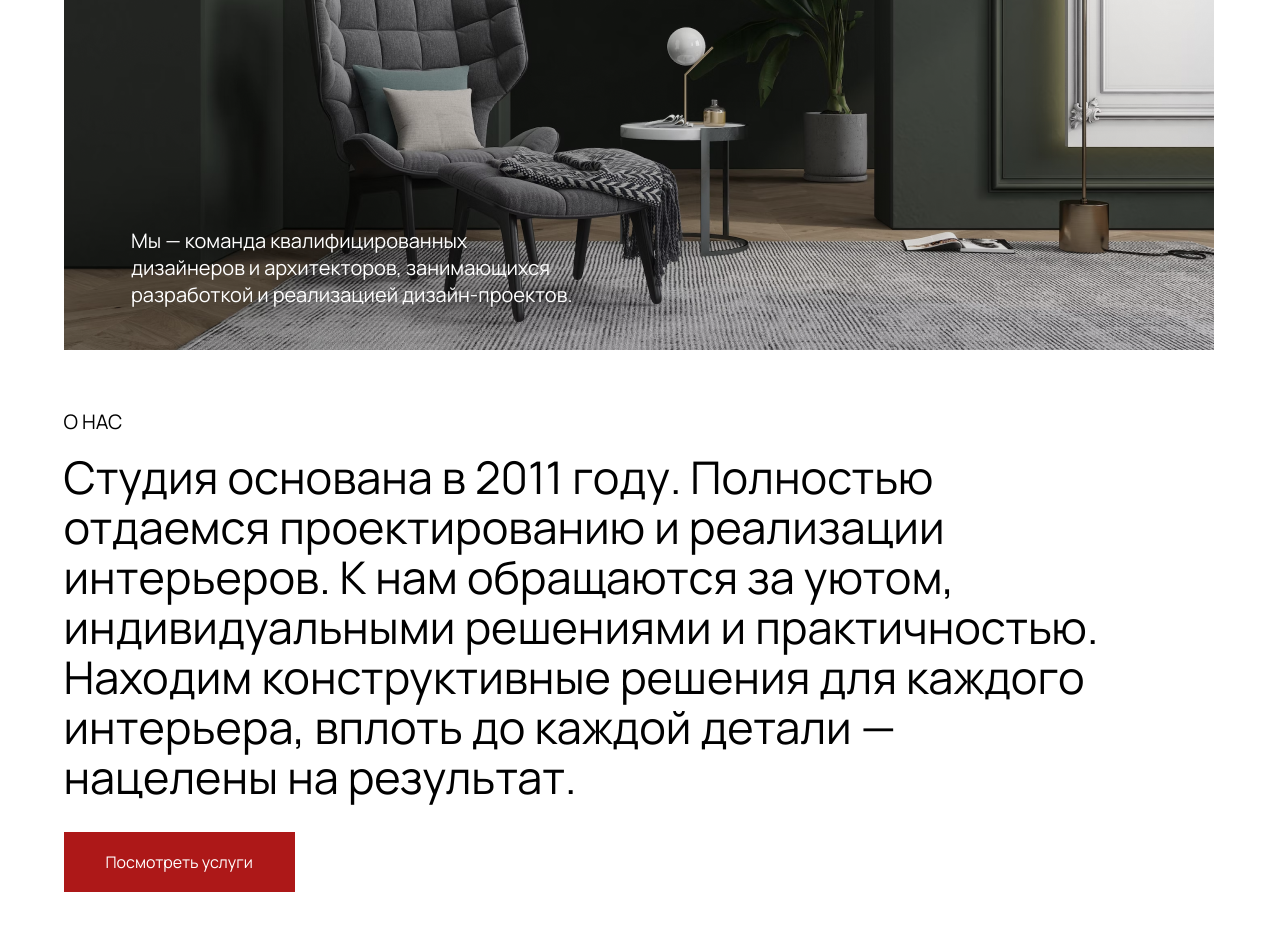
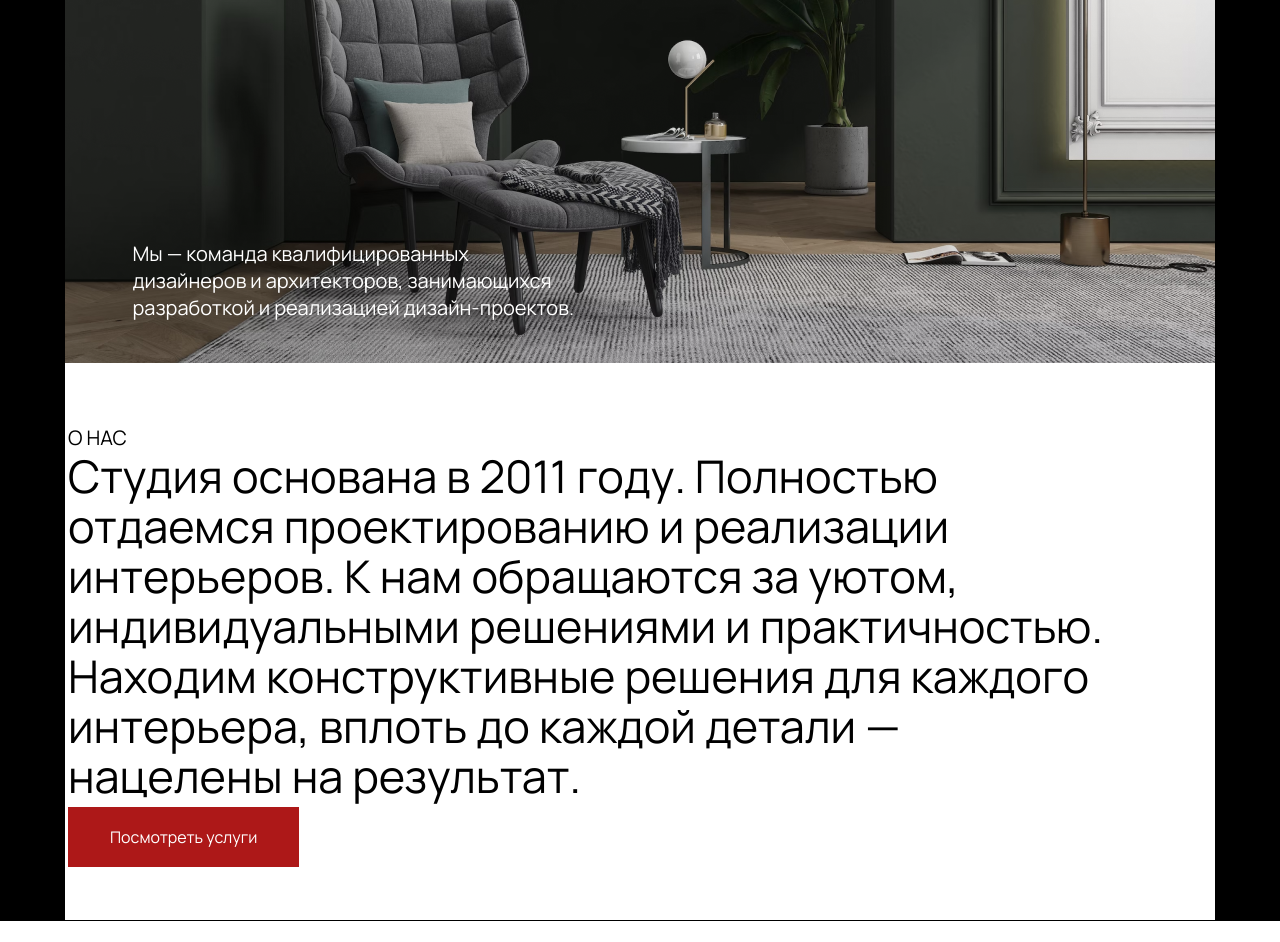
Before and after one commit to gumirus/metrik, a plain HTML site: page index.html in a window 1280 px wide. Shown: the part 465-1407 px from the top of the page. After the commit the page ends 1386 px from the top, so only its background shows below. Drawn offline with Linux system fonts and the light colour scheme.

Commit message:
add wrapper fon + margin +3px

```diff
--- a/css/style.css
+++ b/css/style.css
@@ -2,19 +2,24 @@
   --font-family: 'Manrope', sans-serif;
   --white: #ffffff;
   --red: #ad1818;
+  --black: #000000;
   --text-grey: #989494;
   --text-black: #000000;
 }
 
 body {
   font-family: var(--font-family);
-  margin: 0;
-  padding: 0;
 }
 
 .container {
-  width: 1153px;
+  background-color: var(--white);
+  width: 1150px;
   margin: 0 auto;
+}
+
+.wrapper {
+  background-color: var(--black);
+  padding: 1px;
 }
 
 header {
@@ -23,6 +28,7 @@ header {
   align-items: center;
   padding: 20px 0;
   text-align: center;
+  margin: 3px;
 }
 
 nav a {
@@ -72,6 +78,7 @@ h1 {
   line-height: 60px;
   letter-spacing: -3%;
   text-align: left;
+  margin: 3px;
 }
 
 h2 {
@@ -79,6 +86,7 @@ h2 {
   font-size: 45px;
   font-weight: 400;
   line-height: 61px;
+  margin: 3px;
 }
 
 img {
@@ -94,6 +102,7 @@ p {
   margin-bottom: 20px;
   font-size: 20px;
   text-transform: uppercase;
+  margin: 3px;
 }
 
 .main-image {
@@ -135,6 +144,7 @@ figcaption {
   line-height: 50px;
   display: block;
   margin-bottom: 10px;
+  margin: 3px;
 }
 
 .btn {
@@ -148,6 +158,7 @@ figcaption {
   transition: 0.3s;
   padding: 20px 40px 20px 40px;
   margin-top: 20px;
+  margin: 3px;
 }
 
 .btn:hover {
--- a/index.html
+++ b/index.html
@@ -16,6 +16,7 @@
     <link rel="stylesheet" href="./css/style.css" />
   </head>
   <body>
+    <div class="wrapper">
       <div class="container">
         <header>
           <div><img src="./resources/icons/Метрика.png" alt="icon" /></div>
@@ -44,12 +45,14 @@
               Студия основана в 2011 году. Полностью отдаемся проектированию и
               реализации интерьеров. К нам обращаются за уютом, индивидуальными
               решениями и практичностью. Находим конструктивные решения для
-            каждого интерьера, вплоть до каждой детали — нацелены на результат.
+              каждого интерьера, вплоть до каждой детали — нацелены на
+              результат.
             </span>
           </section>
 
           <a href="#services" class="btn">Посмотреть услуги</a>
         </main>
       </div>
+    </div>
   </body>
 </html>
```
Lines whose indentation alone changed are shown as unchanged.
